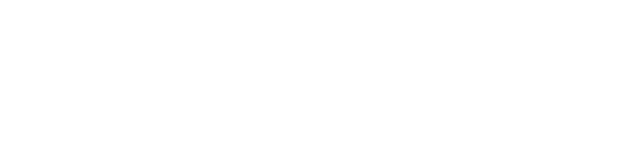
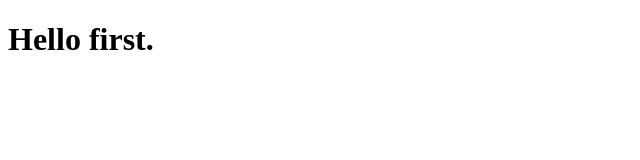
Before and after one commit to smyanverma/test, a plain HTML site: page site/index.html in a window 1280 px wide. Shown: the whole page, without its empty margins (0-640 px from the left). Drawn offline with Linux system fonts and the light colour scheme.

Commit message:
Modified

```diff
--- a/site/index.html
+++ b/site/index.html
@@ -6,6 +6,6 @@
 	<title>Hello!</title>
 </head>
 <body>
-
+<h1>Hello first.</h1>
 </body>
 </html>
```
